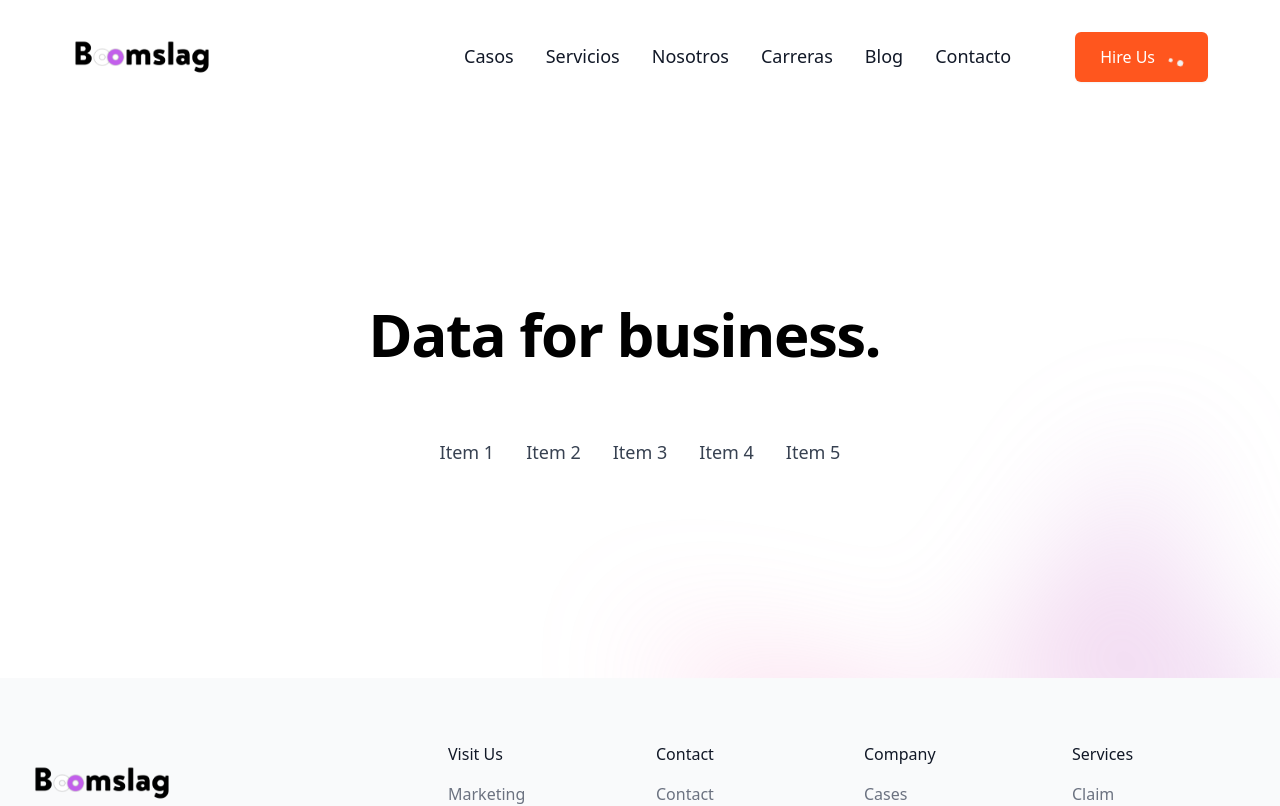
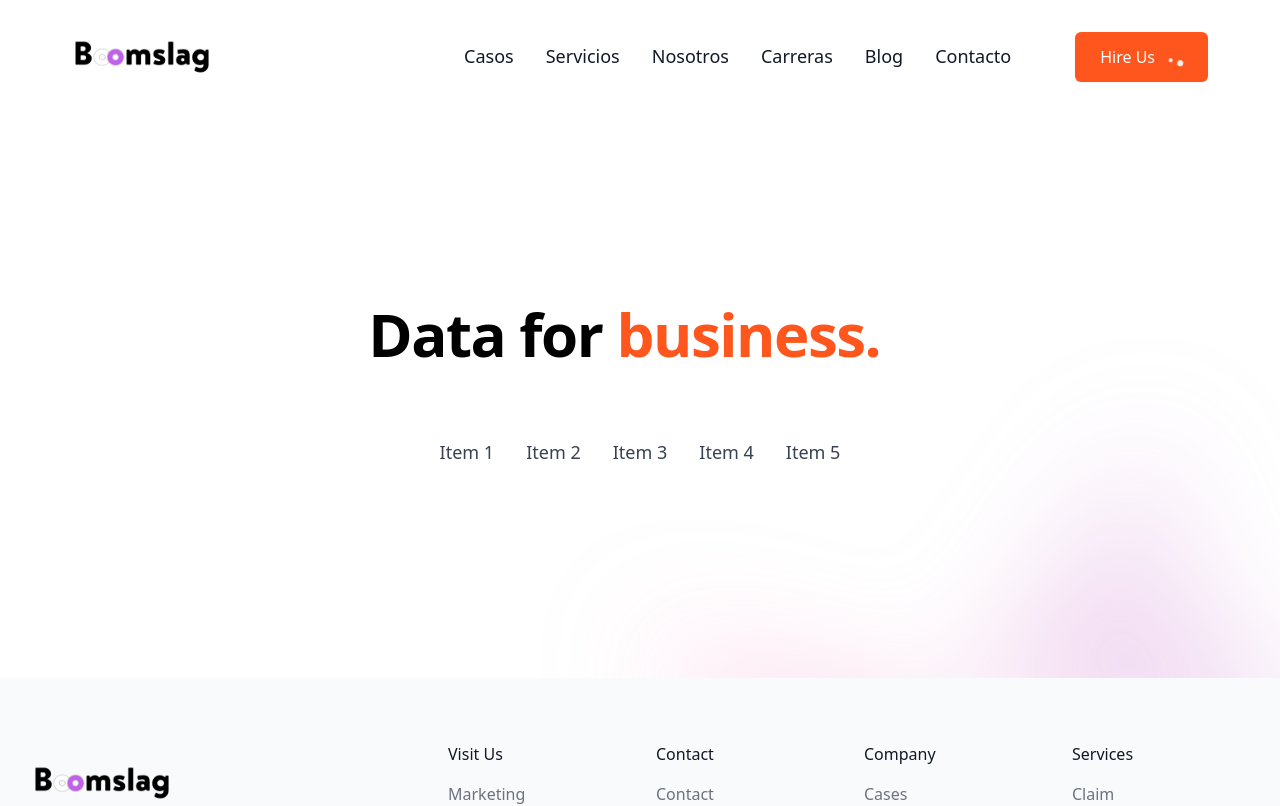
Before and after one commit to RdzYogi/marketing, a React (Create React App) app: page / in a window 1280 px wide. Shown: the top 806 px of the page. Built offline with nearby package versions, Linux system fonts and the light colour scheme.

Commit message:
Added react-typewriter to home page

```diff
--- a/src/components/home/Header.js
+++ b/src/components/home/Header.js
@@ -14,6 +14,7 @@ function Header() {
               <div>
                 <h1 className="text-4xl font-bold tracking-tight sm:text-center sm:text-6xl">
                   Data for <span> </span>
+                  <div className="inline-flex" style={{color: '#ff561e', fontWeight: 'bold'}}>
                     <Typewriter
                       words={['products.', 'customers.', 'business.']}
                       loop={0}
@@ -24,6 +25,7 @@ function Header() {
                       delaySpeed={1000}
                       onType={handleType}
                     />
+                  </div>
                 </h1>
                 <ul className="flex gap-8 items-center justify-center py-12">
                   <li className="inline-flex border-b-2 border-transparent hover:border-orange-button transition duration-300 ease-in-out">
```
Lines whose indentation alone changed are shown as unchanged.
